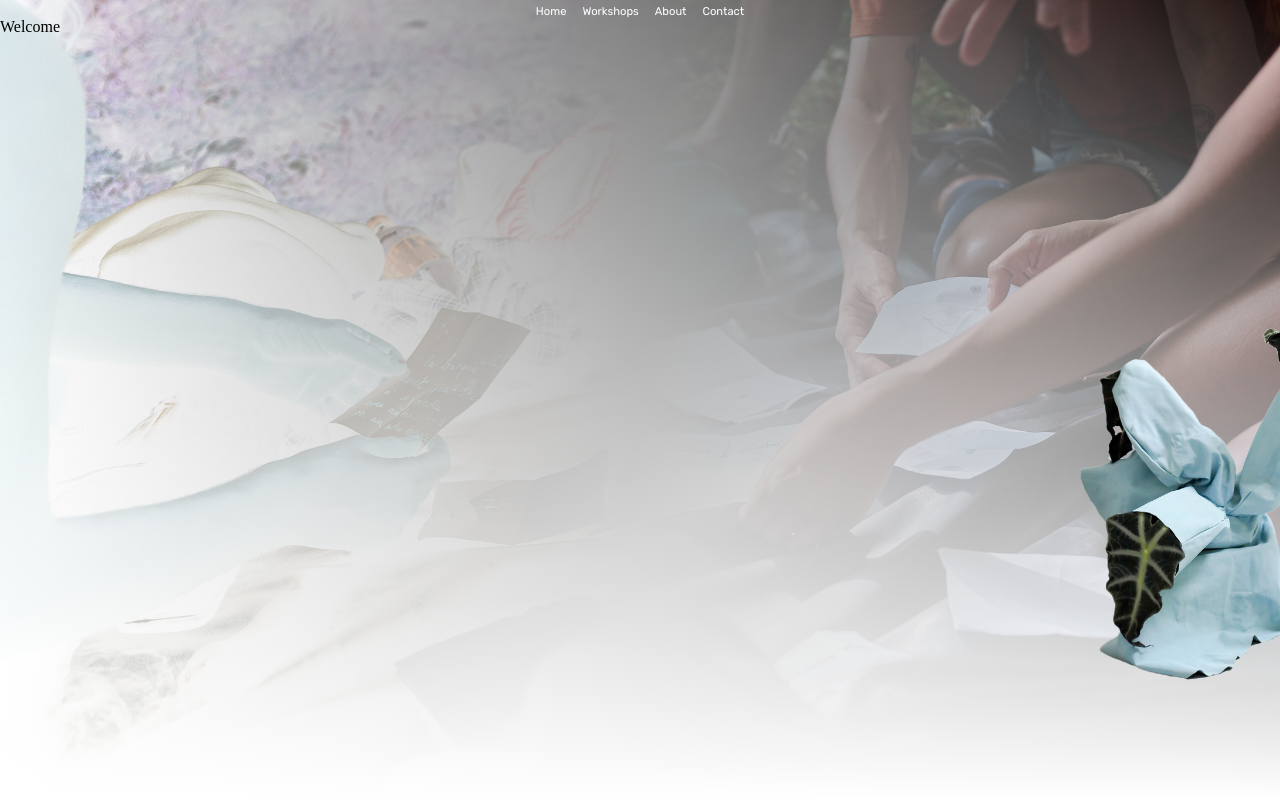
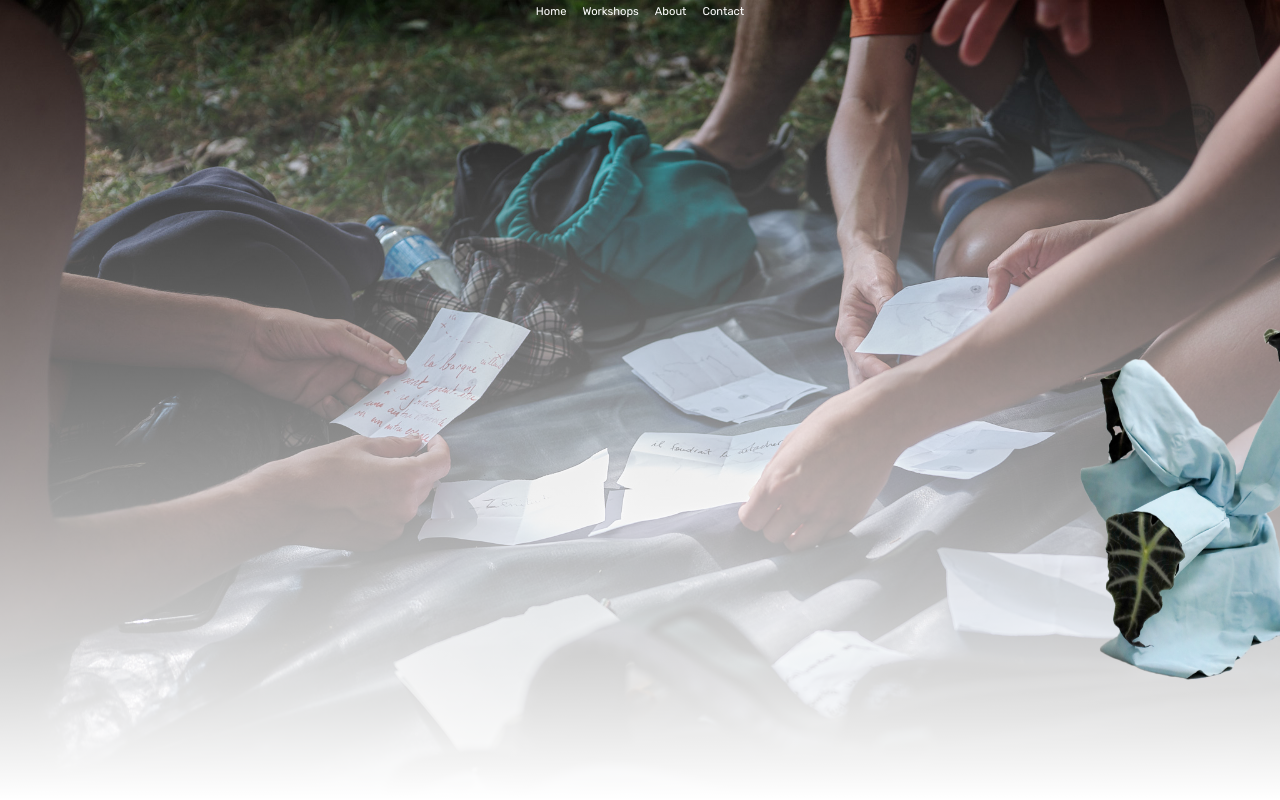
Before and after one commit to prietopablo/sarahnefissabelhadjali, a React (Vite) app: page / in a window 1280 px wide. Shown: the top 800 px of the page. Built offline with nearby package versions, Linux system fonts and the light colour scheme.

Commit message:
style: img animations

```diff
--- a/src/app.css
+++ b/src/app.css
@@ -21,20 +21,23 @@ body {
 .background-image {
 	position: absolute;
 	top: 0;
-	background-image: linear-gradient(
+	background-image:
+		linear-gradient(
 			to bottom,
 			#ffffff00 0%,
 
 			#ffffff 100%
 		),
-		linear-gradient(to left, #ffffff00 0%, #ffffff 100%),
-		url("/src/ressources/homeBackground.jpg");
+		/* linear-gradient(to left, #ffffff00 0%, #ffffff 100%), */
+			url("/src/ressources/homeBackground.jpg");
 	z-index: -1;
 	background-size: cover;
 	background-position: top center;
 	width: 100vw;
 	height: 100vh;
-	background-blend-mode: normal, difference, normal;
+	background-blend-mode:
+		normal /*, difference*/,
+		normal;
 	animation: 3s background-reveal;
 }
 
--- a/src/components/Home/Home.css
+++ b/src/components/Home/Home.css
@@ -1,6 +1,7 @@
 .home {
 	display: flex;
 	flex-direction: column;
+	gap
 }
 
 .welcome {
@@ -25,18 +26,21 @@
 	width: 300px;
 	position: absolute;
 	right: -100px;
+	animation: 3s ease 0s normal forwards 1 fadein;
 }
 
 .stone-img {
 	width: 700px;
 	position: absolute;
 	left: -100px;
+	animation: 3s ease 0s normal forwards 1 fadein;
 }
 .hanger-img {
 	width: 700px;
 	position: absolute;
 	/* right: 100px; */
 	left: -100px;
+	animation: 3s ease 0s normal forwards 1 fadein;
 }
 
 .hover-effect {
@@ -46,3 +50,15 @@
 .hover-effect:hover {
 	transform: translateY(-10px);
 }
+
+@keyframes fadein {
+	0% {
+		opacity: 0;
+	}
+	66% {
+		opacity: 0;
+	}
+	100% {
+		opacity: 1;
+	}
+}
--- a/src/components/Home/Home.tsx
+++ b/src/components/Home/Home.tsx
@@ -18,7 +18,7 @@ export const Home = () => {
 };
 
 const Welcome = () => {
-	return <div className='welcome'>Welcome</div>;
+	return <div className='welcome'></div>;
 };
 
 const MyPlant = () => {
```
